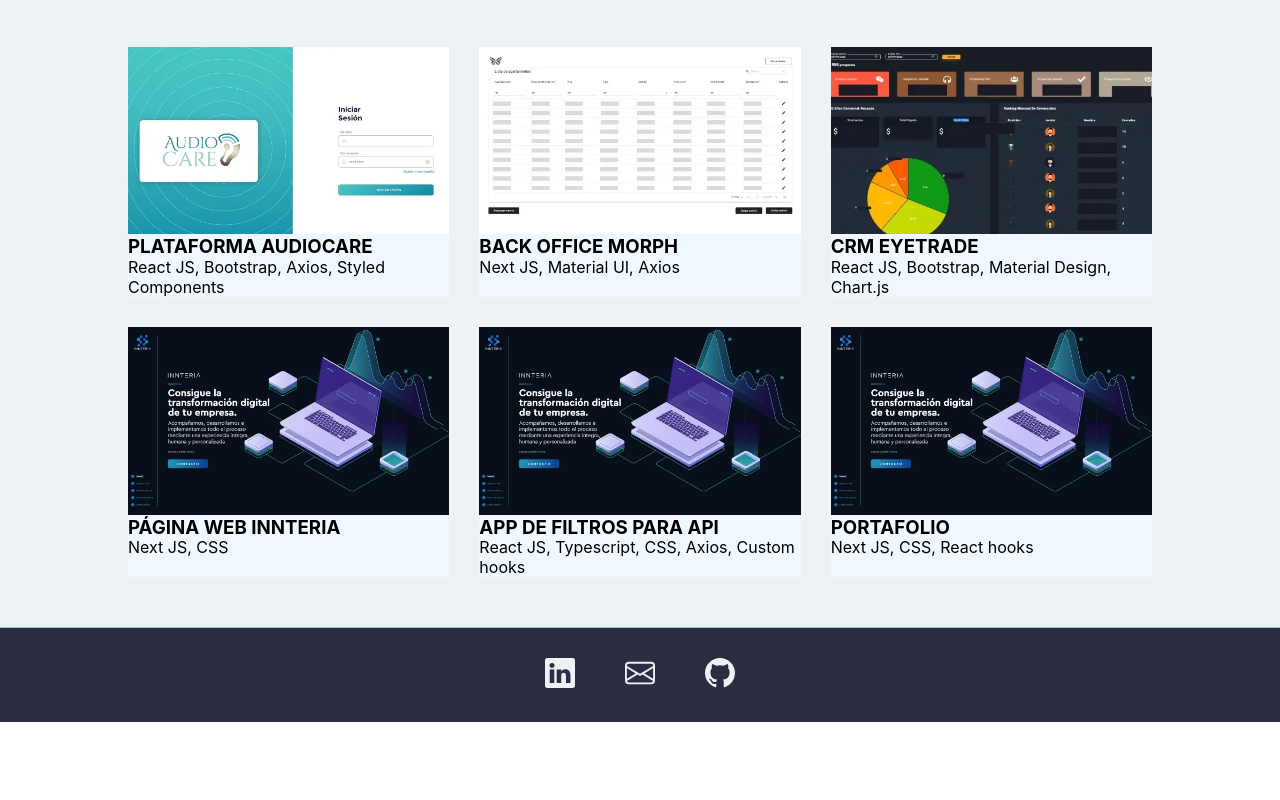
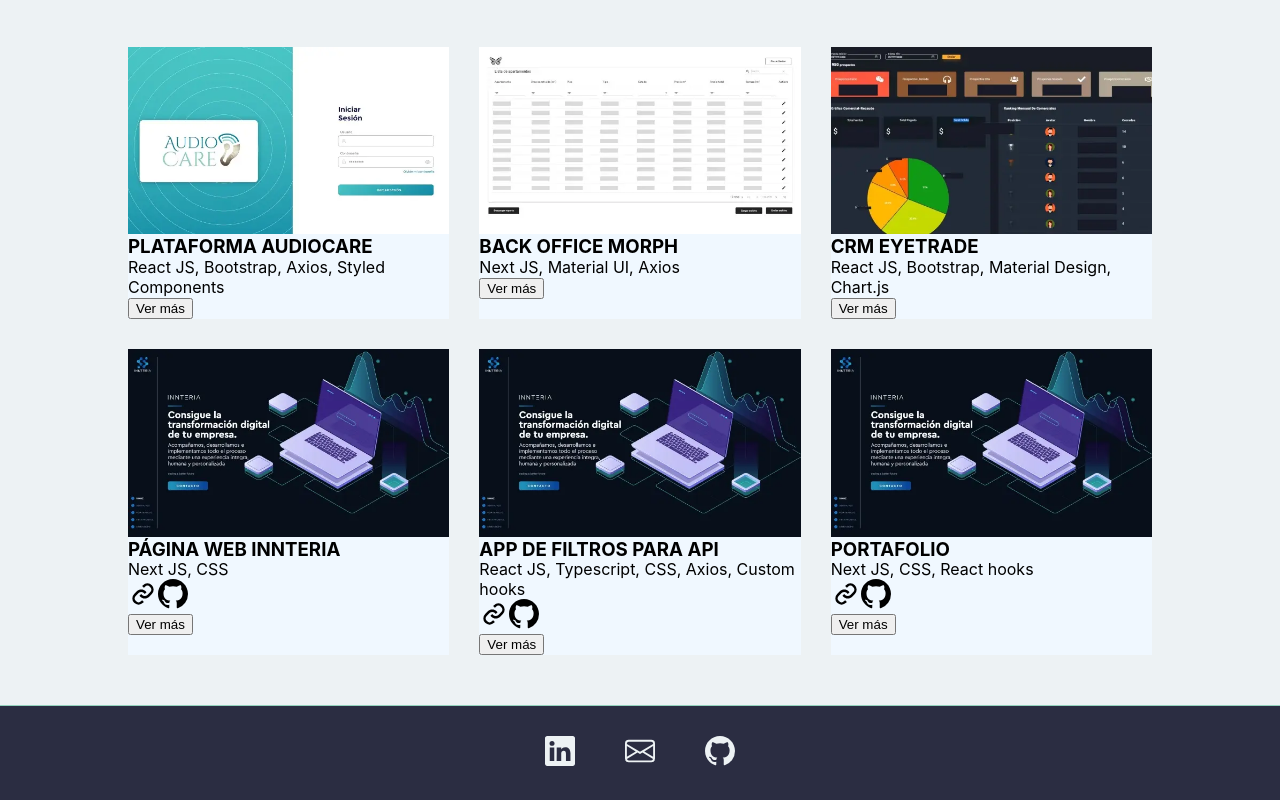
Before and after one commit to eldalco/portfolio, a Next.js app: page / in a window 1280 px wide. Shown: the part 1272-2072 px from the top of the page. Before the commit the page ends 1994 px from the top, so only its background shows below. Built offline with nearby package versions, Linux system fonts and the light colour scheme.

Commit message:
new function handlerInfo to show info

```diff
--- a/components/SectionPortfolio/CardPortfolio/index.js
+++ b/components/SectionPortfolio/CardPortfolio/index.js
@@ -1,29 +1,51 @@
 import styles from "./styles.module.css"
-import { useEffect, useRef, useState } from "react";
+import { useRef, useState } from "react";
+import Link from "next/link";
+import { BiLink } from "react-icons/bi";
+import { BsGithub } from "react-icons/bs";
+import { FaRegWindowClose } from "react-icons/fa";
 
 const CardPortfolio = ({data}) => {
   const [value, setValue] = useState(false)
   const ref = useRef("");
 
-  const {id, title, description, tech, image} = data
-  const hover = ()=> {
-    setValue(true)
+  const {title, description, tech, image, access, github, url} = data
+  const handlerInfo = ()=> {
+    setValue(!value)
   }
-  const noHover = ()=> {
-    setValue(false)
-  }
+
   return (
-    <div key={id} className={styles["container__card"]} ref={ref} onMouseEnter={hover} onMouseLeave={noHover}>
+    <div className={styles["container__card"]} >
       <div className={styles["card__image"]}>
         <img src={image} alt="" />
       </div>
       <div className={styles["card__content"]}>
         <h3>{title}</h3>
         <p>{tech}</p>
+        <div className={styles["content__access"]}>
+          <div className={styles["content__access--icons"]}>
+            {access && <>
+              <Link href={url}>
+                <BiLink size={30} title="Ver página"/>
+              </Link>
+              <Link href={github}>
+                <BsGithub size={30} title="Ver código"/>
+              </Link>
+            </>
+            }
+          </div>
+          <div className={styles["content__access--btn"]} ref={ref} onClick={handlerInfo} >
+            <button>Ver más</button>
+          </div>
+        </div>
       </div>
+
       <div className={styles["info__card"]} style={value ? {top: "0%"}: {top:"100%"}}>
-        <div>
+        <div className={styles["info__card--description"]}>
           <p>{description}</p>
+          <div className={styles["info__card--close"]} onClick={handlerInfo}>
+            <FaRegWindowClose size={30}/>
+          </div>
         </div>
       </div>
     </div>
```
